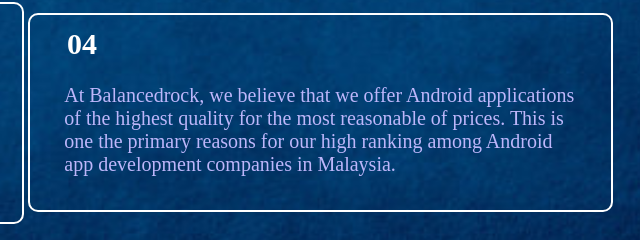
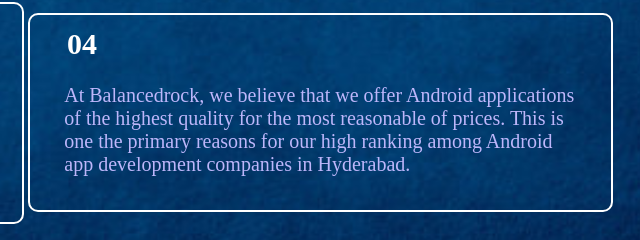
Before and after one commit to Shanupal/client-project, a plain HTML site: page mobile/Android.html in a window 1280 px wide. Shown: the part 2042-2282 px from the top of the page, 616-1256 px from the left. Drawn offline with Linux system fonts and the light colour scheme; a web font is replaced by a local one.

Commit message:
Update Android.html

```diff
--- a/mobile/Android.html
+++ b/mobile/Android.html
@@ -142,7 +142,7 @@
       </div>
       <div>
        <h1>04</h1>
-       <p>At Balancedrock, we believe that we offer Android applications of the highest quality for the most reasonable of prices. This is one the primary reasons for our high ranking among Android app development companies in Malaysia.</p>
+       <p>At Balancedrock, we believe that we offer Android applications of the highest quality for the most reasonable of prices. This is one the primary reasons for our high ranking among Android app development companies in Hyderabad.</p>
         </div>
     </section>
     </body>
```
